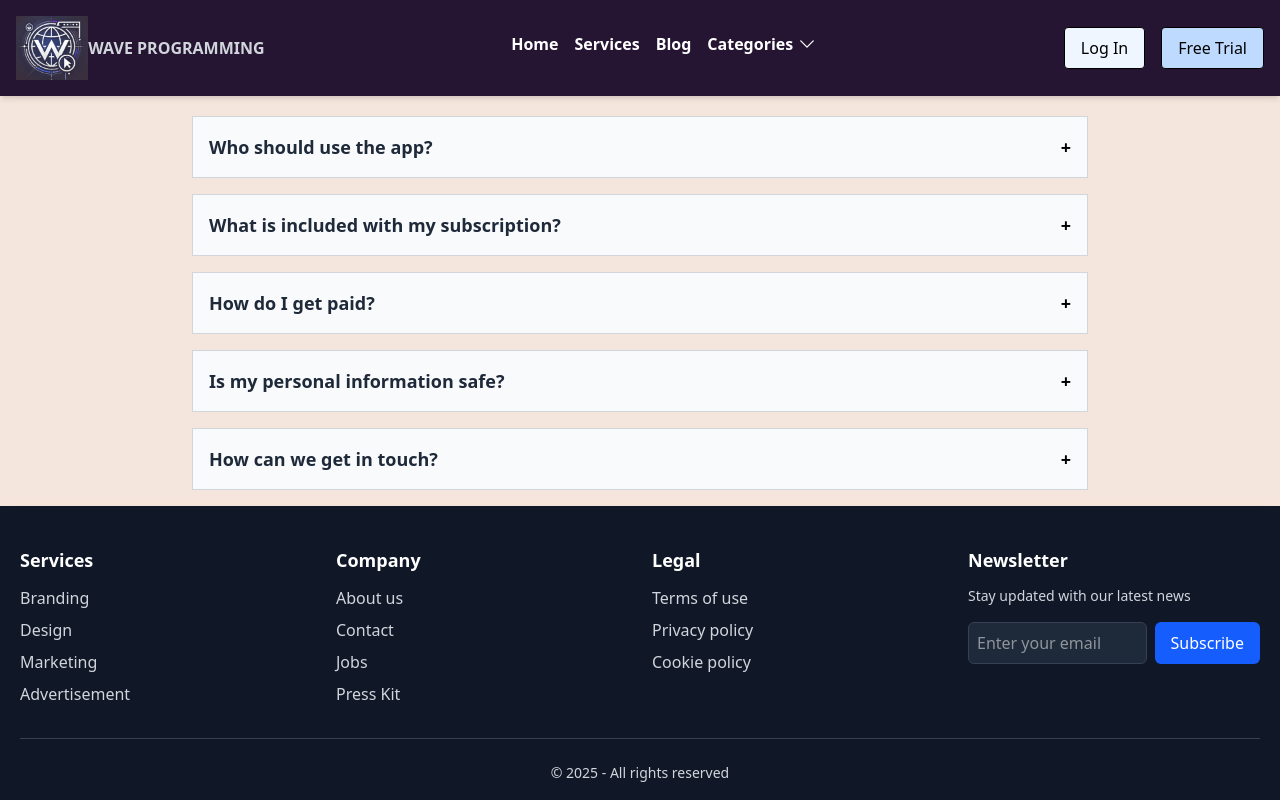
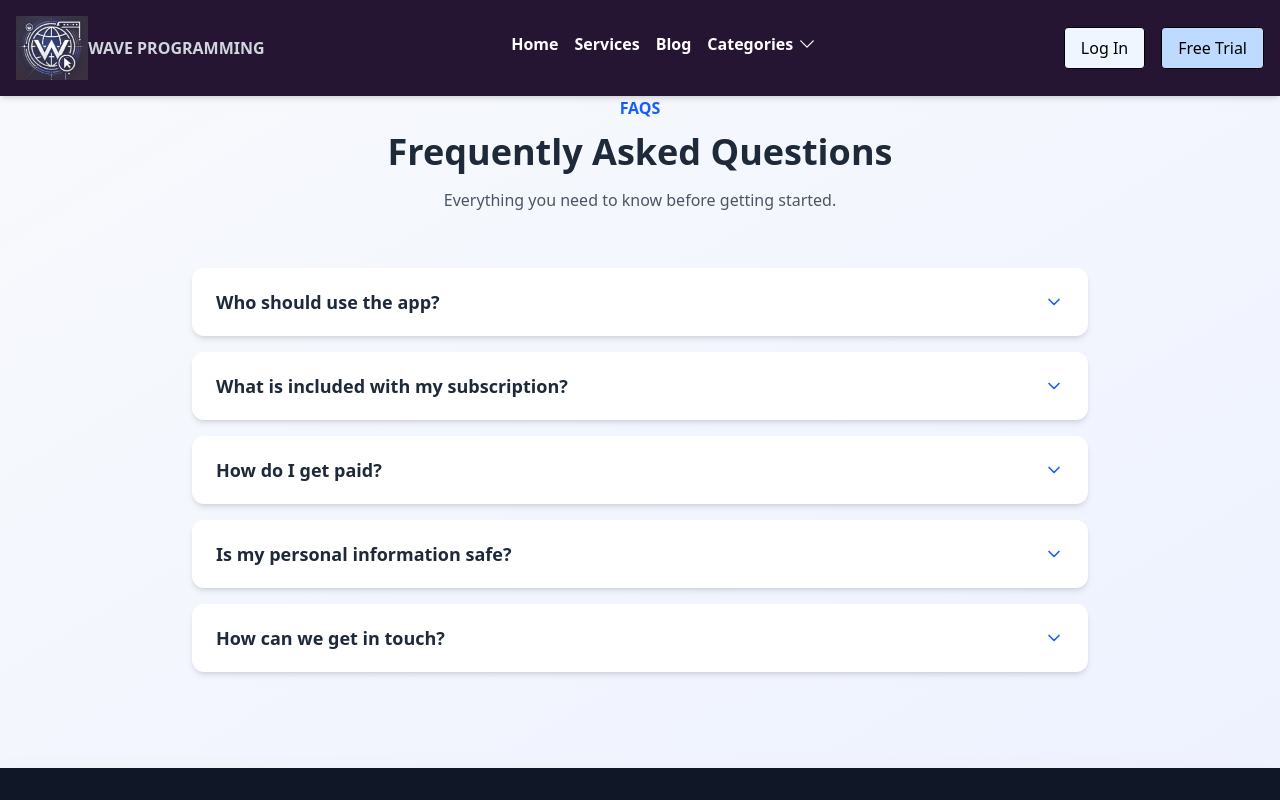
Before and after one commit to shihabdev332/Agency, a React (Vite) app: page /faq in a window 1280 px wide. Shown: the top 800 px of the page. Built offline with nearby package versions, Linux system fonts and the light colour scheme.

Commit message:
Update FAQs.jsx

```diff
--- a/src/pages/home/FAQs.jsx
+++ b/src/pages/home/FAQs.jsx
@@ -1,91 +1,111 @@
 import React, { useState } from "react";
 import Heading from "../../component/Heading";
+import { motion, AnimatePresence } from "framer-motion";
+import { FiChevronDown } from "react-icons/fi";
 
 const faqs = [
   {
     id: 1,
     question: "Who should use the app?",
     answer:
-      "Our app is designed for freelancers, professionals, and agencies looking to streamline their workflow, manage projects efficiently, and deliver quality results. It's ideal for anyone in need of project management and collaboration tools.",
+      "Our app is ideal for freelancers, professionals, and agencies who want to manage projects efficiently, collaborate with teams, and deliver high-quality results faster.",
   },
   {
     id: 2,
     question: "What is included with my subscription?",
     answer:
-      "Your subscription includes access to all the tools for project management, communication features, real-time collaboration, and unlimited access to templates, along with customer support based on your plan.",
+      "Your subscription includes full access to project management tools, collaboration features, premium templates, analytics, and support based on your plan.",
   },
   {
     id: 3,
     question: "How do I get paid?",
     answer:
-      "Payments are processed through secure payment gateways such as PayPal, Stripe, or bank transfer. You can track your earnings directly through your account dashboard.",
+      "We support secure payment methods including Stripe, PayPal, and direct bank transfers. All transactions are encrypted and easy to track from your dashboard.",
   },
   {
     id: 4,
     question: "Is my personal information safe?",
     answer:
-      "Yes! We take your privacy seriously. We use encryption and secure payment methods to ensure your data and personal information are protected at all times.",
+      "Absolutely. We use industry-standard encryption and security practices to ensure your data and personal information remain fully protected.",
   },
   {
     id: 5,
     question: "How can we get in touch?",
     answer:
-      "You can contact us via email at support@ourapp.com, or through our live chat available on the website. Our support team is always ready to assist you with any queries you may have.",
+      "You can reach us anytime via email, live chat, or our contact form. Our support team is always happy to help.",
   },
 ];
 
 const FAQs = () => {
-  const [expandedFAQ, setExpandedFAQ] = useState(null);
+  const [active, setActive] = useState(null);
 
-  // toogle btn to visible the answer
-  const toggleFAQ = (id) => {
-    if (expandedFAQ === id) {
-      setExpandedFAQ(null);
-    } else {
-      setExpandedFAQ(id);
-    }
-  };
   return (
-    <div className="bg-colorBg">
-      <div className="custom-container">
-        <Heading
-          heading="Frequently Asked Questions"
-          subheading="FAQs"
-          description=""
-        />
+    <section className="bg-gradient-to-br from-[#f8fafc] to-[#eef2ff] py-24">
+      <div className="max-w-screen-xl mx-auto px-5">
 
-        {/* faqs accordion section */}
-        <div className="w-full max-w-4xl mx-auto">
+        {/* Heading */}
+        <motion.div
+          initial={{ opacity: 0, y: 30 }}
+          whileInView={{ opacity: 1, y: 0 }}
+          viewport={{ once: true }}
+          transition={{ duration: 0.6 }}
+        >
+          <Heading
+            heading="Frequently Asked Questions"
+            subheading="FAQs"
+            description="Everything you need to know before getting started."
+          />
+        </motion.div>
+
+        {/* FAQ Items */}
+        <div className="max-w-4xl mx-auto mt-14 space-y-4">
           {faqs.map((faq) => (
-            <div key={faq.id} className="border border-gray-300 mb-4">
-              {/* questions */}
-              <div
-                className="cursor-pointer flex justify-between items-center p-4 bg-gray-50 hover:bg-gray-200 transition duration-200"
-                onClick={() => toggleFAQ(faq.id)}
+            <motion.div
+              key={faq.id}
+              initial={{ opacity: 0, y: 20 }}
+              whileInView={{ opacity: 1, y: 0 }}
+              viewport={{ once: true }}
+              transition={{ duration: 0.4 }}
+              className="bg-white rounded-xl shadow-md overflow-hidden"
+            >
+              {/* Question */}
+              <button
+                onClick={() =>
+                  setActive(active === faq.id ? null : faq.id)
+                }
+                className="w-full cursor-pointer flex justify-between items-center px-6 py-5 text-left"
               >
                 <h3 className="text-lg font-semibold text-gray-800">
                   {faq.question}
                 </h3>
-                <span
-                  className={`transform transition duration-200 text-lg font-bold ${
-                    expandedFAQ === faq.id ? "rotate-180" : ""
+                <FiChevronDown
+                  className={`text-xl text-blue-600 transition-transform ${
+                    active === faq.id ? "rotate-180" : ""
                   }`}
-                >
-                  {expandedFAQ === faq.id ? "-" : "+"}
-                </span>
-              </div>
+                />
+              </button>
 
-              {/* answers */}
-              {expandedFAQ === faq.id && (
-                <div className="p-4 bg-white">
-                  <p className="text-gray-600">{faq.answer}</p>
-                </div>
-              )}
-            </div>
+              {/* Answer */}
+              <AnimatePresence>
+                {active === faq.id && (
+                  <motion.div
+                    initial={{ height: 0, opacity: 0 }}
+                    animate={{ height: "auto", opacity: 1 }}
+                    exit={{ height: 0, opacity: 0 }}
+                    transition={{ duration: 0.3, ease: "easeInOut" }}
+                  >
+                    <div className="px-6 pb-6 text-gray-600 leading-relaxed">
+                      {faq.answer}
+                    </div>
+                  </motion.div>
+                )}
+              </AnimatePresence>
+            </motion.div>
           ))}
         </div>
+
       </div>
-    </div>
+    </section>
   );
 };
 
```
